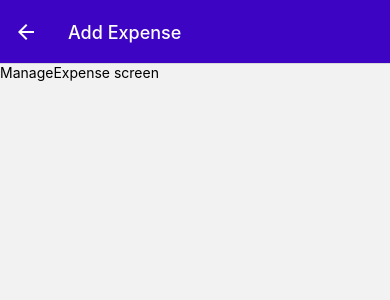
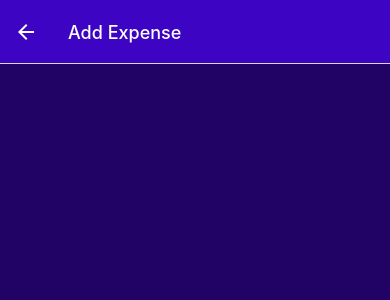
Before and after one commit to amr4356/React-Native-ExpenseTrackerApp, a React Native app: screen /ManageExpense in a window 390 px wide. Shown: the top 300 px of the page. Built offline with nearby package versions, Linux system fonts and the light colour scheme.

Commit message:
140. Adding a "Delete" Button

```diff
--- a/screens/ManageExpense.js
+++ b/screens/ManageExpense.js
@@ -1,22 +1,50 @@
 import { useLayoutEffect } from "react";
-import { Text } from "react-native";
+import { StyleSheet, View } from "react-native";
+import IconButton from "../components/UI/IconButton";
+import { GlobalStyles } from "../constants/styles";
 
-function ManageExpense({route,navigation}){
-    const editedExpenseId=route.params?.expenseId;
+function ManageExpense({ route, navigation }) {
+  const editedExpenseId = route.params?.expenseId;
 
-    const isEditing=!!editedExpenseId;
+  const isEditing = !!editedExpenseId;
 
-    useLayoutEffect(()=>{
+  useLayoutEffect(() => {
+    navigation.setOptions({
+      title: isEditing ? "Edit Expense" : "Add Expense",
+    });
+  }, [navigation, isEditing]);
 
-        navigation.setOptions({
-            title: isEditing? 'Edit Expense' : 'Add Expense'
-        })
-    },[navigation,isEditing])
+  function deleteExpenseHandler() {}
 
-
-
-
-    return <Text>ManageExpense screen</Text>
+  return (
+    <View style={styles.container}>
+      {isEditing && (
+        <View style={styles.deleteContainer}>
+          <IconButton
+            icon="trash"
+            color={GlobalStyles.colors.error500}
+            size={36}
+            onPress={deleteExpenseHandler}
+          />
+        </View>
+      )}
+    </View>
+  );
 }
 
 export default ManageExpense;
+
+const styles = StyleSheet.create({
+  container: {
+    flex: 1,
+    padding: 24,
+    backgroundColor: GlobalStyles.colors.primary800,
+  },
+  deleteContainer: {
+    marginTop: 16,
+    paddingTop: 8,
+    borderTopWidth: 2,
+    borderTopColor: GlobalStyles.colors.primary200,
+    alignItems: "center",
+  },
+});
```
